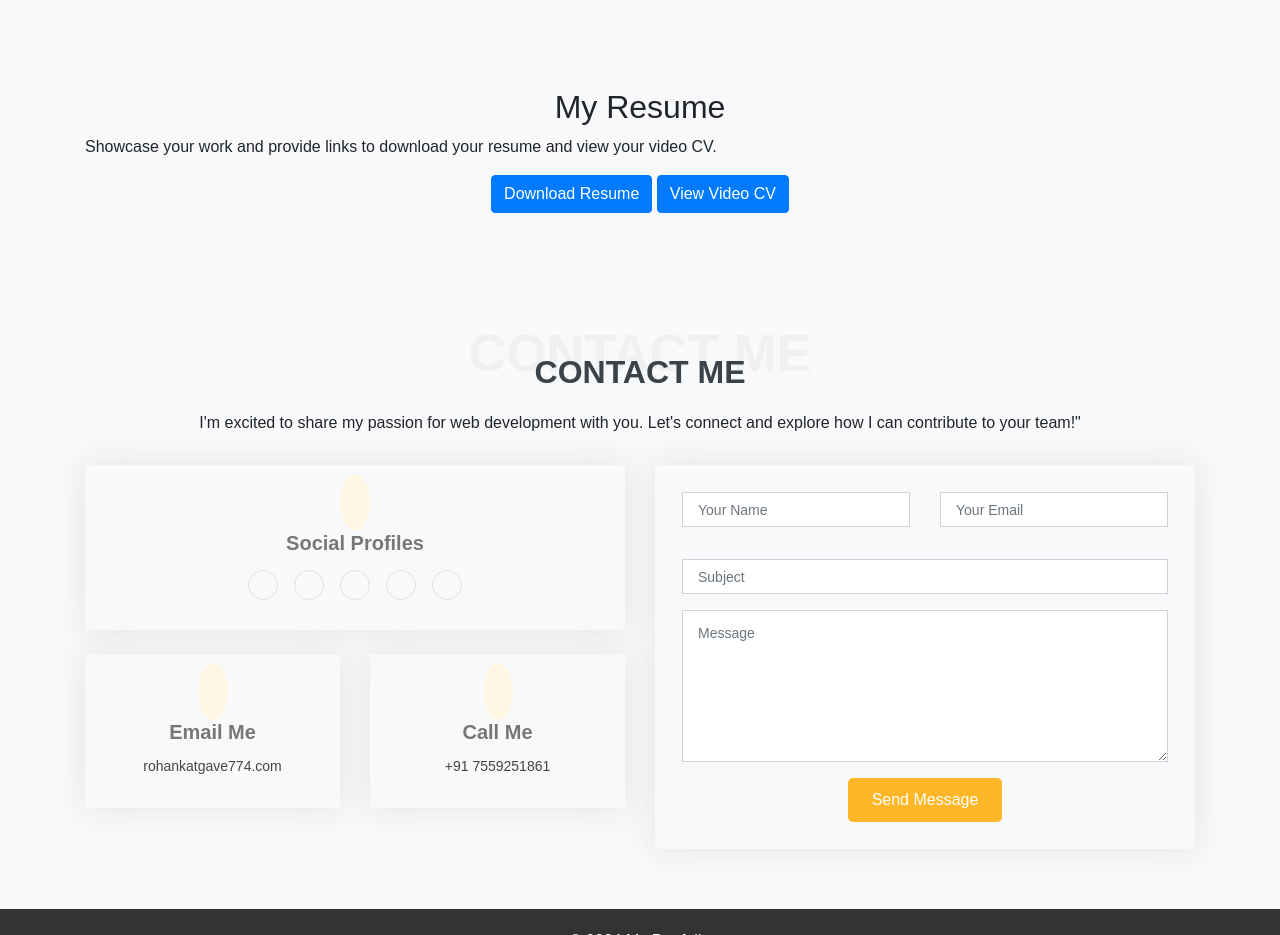
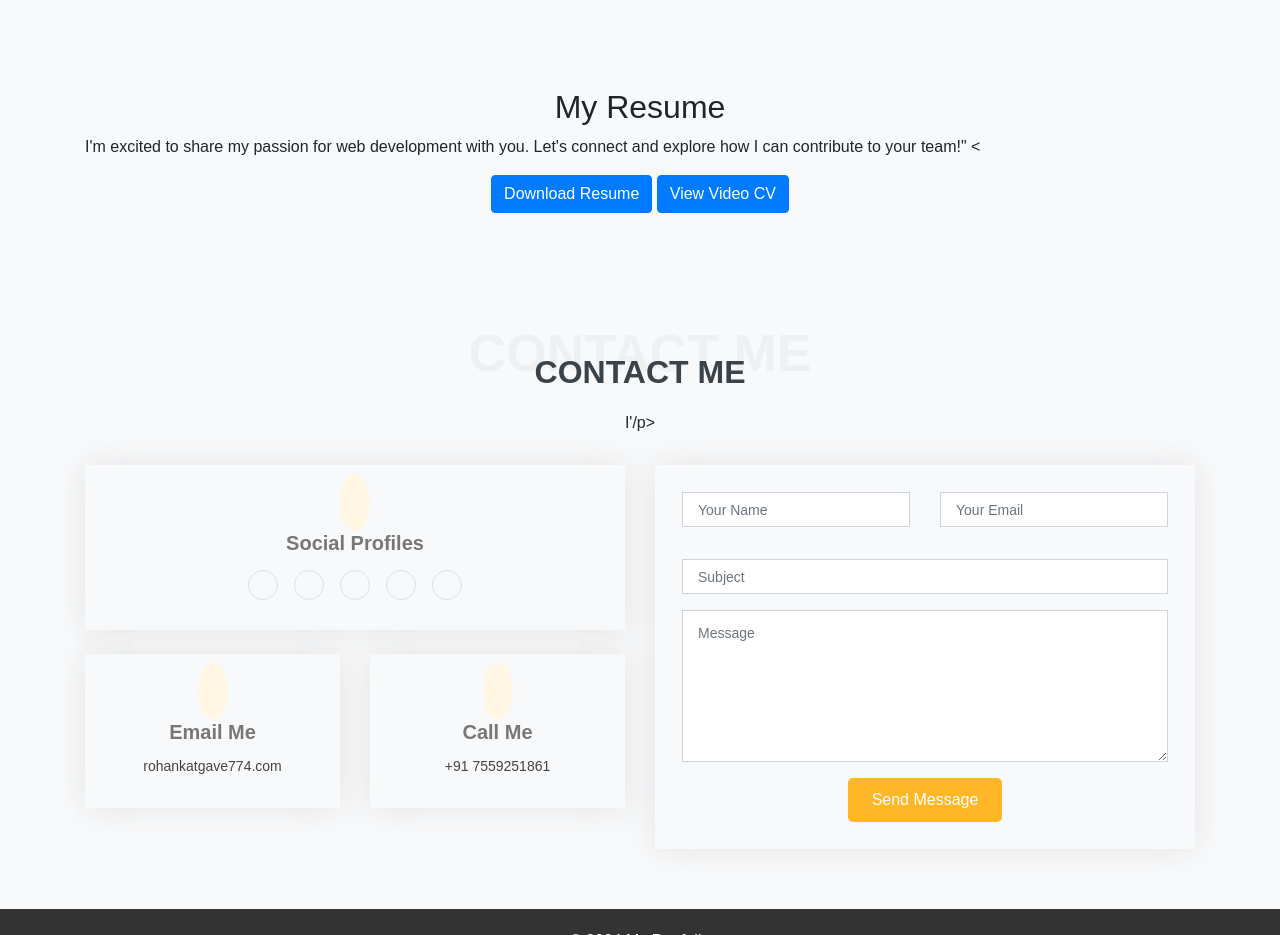
Before and after one commit to RohanKatgave/MyPortfolio, a plain HTML site: page Index.html in a window 1280 px wide. Shown: the part 1620-2555 px from the top of the page. Drawn offline with nearby package versions, Linux system fonts and the light colour scheme.

Commit message:
Update Index.html

```diff
--- a/Index.html
+++ b/Index.html
@@ -136,7 +136,8 @@
   <div id="resume" class="page-content bg-light">
     <div class="container">
       <h2 class="text-center">My Resume</h2>
-      <p>Showcase your work and provide links to download your resume and view your video CV.</p>
+      <p>I'm excited to share my passion for web development with you. Let's connect and explore how I can contribute to your team!"
+<</p>
       <div class="text-center">
         <a href="https://drive.google.com/file/d/1-7bJsefGFulWOsq6OHRJzGbsRulUvrSQ/view?usp=sharing" class="btn btn-primary" target="_blank">Download Resume</a>
         <a href="https://drive.google.com/file/d/1KdywDCqzQ5umAt9L-pu7Ju7Vo3yfGghJ/view?usp=sharing" class="btn btn-primary" target="_blank">View Video CV</a>
@@ -153,8 +154,7 @@
           <div class="section-title">
             <span>Contact Me</span>
             <h2>Contact Me</h2>
-            <p>I'm excited to share my passion for web development with you. Let's connect and explore how I can contribute to your team!"
-</p>
+            <p>I'/p>
           </div>
 
           <div class="row">
```
